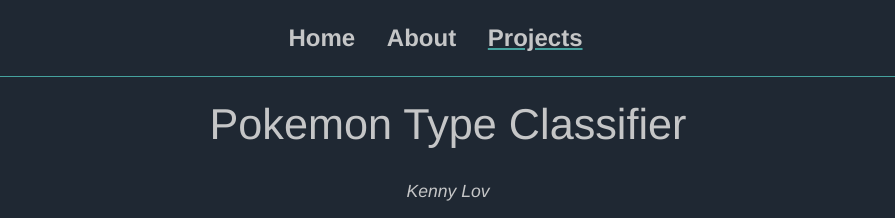
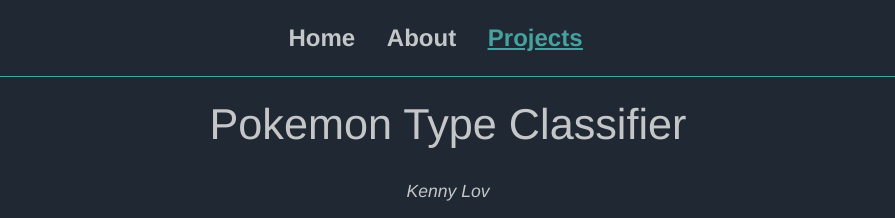
Before and after one commit to clfkenny/clfkenny.github.io, a Jekyll site: the page built from projects/pokemon_classifier/index.md, in a window 1280 px wide. Shown: the top 218 px of the page, without its empty margins (192-1087 px from the left). Built offline with Jekyll 4.4.1, drawn with Linux system fonts in a browser that asks for light colours.

```diff
--- a/projects/pokemon_classifier/index.md
+++ b/projects/pokemon_classifier/index.md
@@ -12,7 +12,7 @@ date: 4/26/2018
 
 ## Introduction
 
-<style> nav ul li:nth-child(3)  {
+<style> nav ul li:nth-child(3) a {
   color: #45a29e;
   text-decoration:underline;
   text-decoration-color:#45a29e;
```
